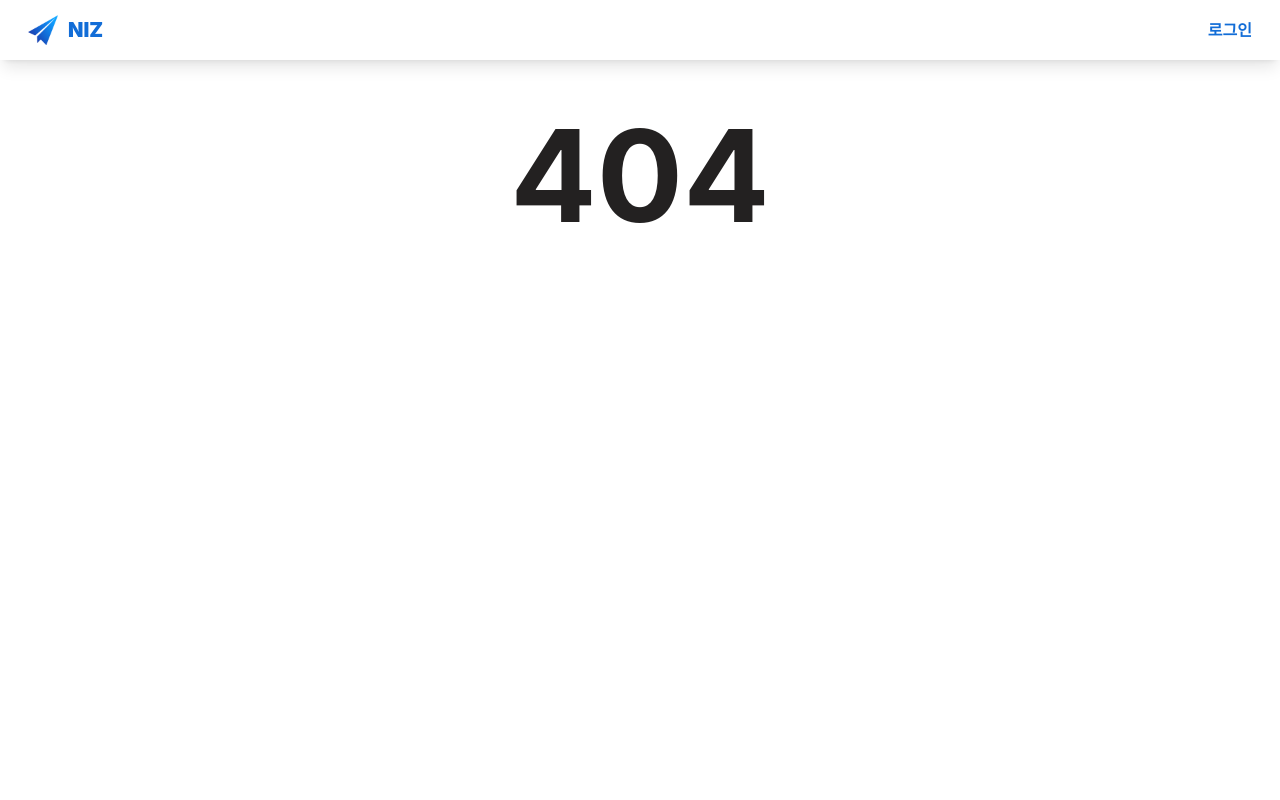
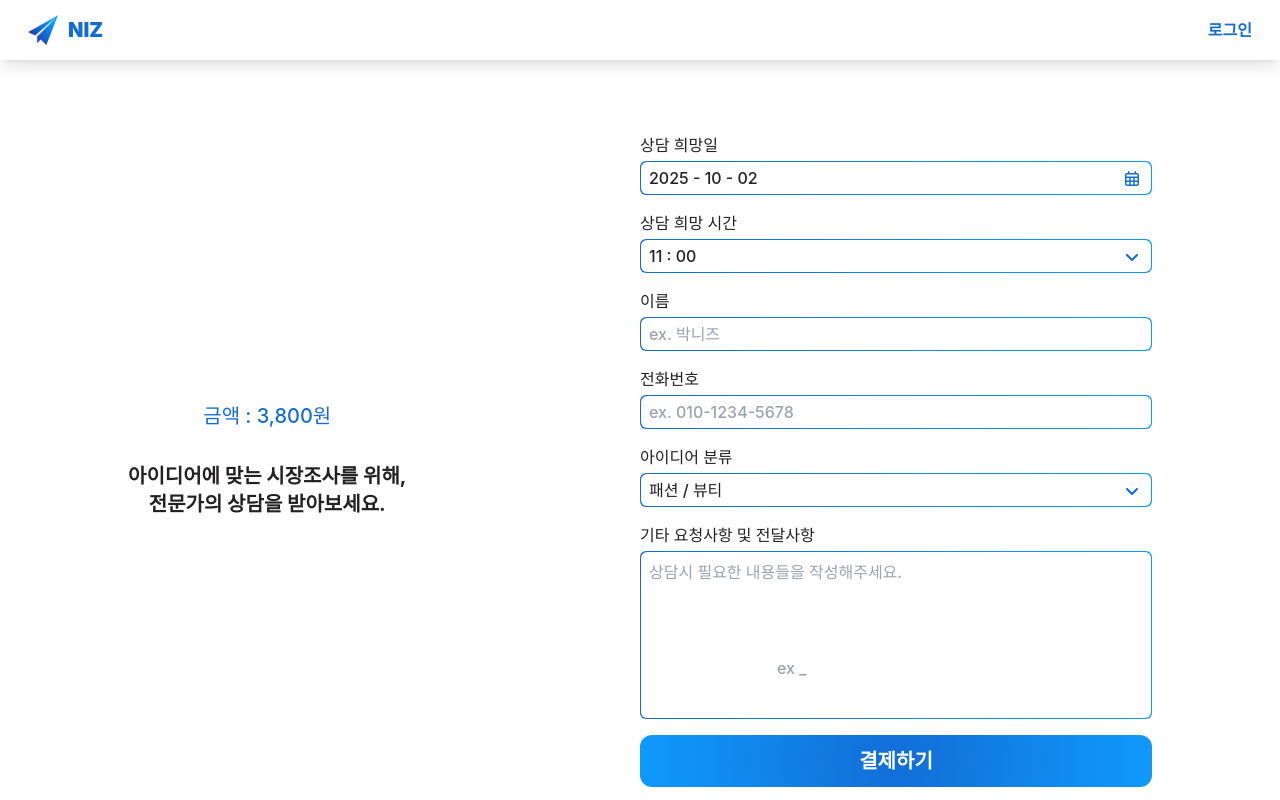
Before and after one commit to NIZ-Solutions/niz-front, a React (Create React App) app: page /subscription in a window 1280 px wide. Before the commit this address had no page. Shown: the top 800 px of the page. Built offline with nearby package versions, Linux system fonts and the light colour scheme.

Commit message:
💄 : Subscription UI 추가

```diff
--- a/src/index.css
+++ b/src/index.css
@@ -1,9 +1,6 @@
 body {
   margin: 0;
-  font-family:
-    -apple-system, BlinkMacSystemFont, "Segoe UI", "Roboto", "Oxygen", "Ubuntu",
-    "Cantarell", "Fira Sans", "Droid Sans", "Helvetica Neue", "Pretendard",
-    sans-serif;
+  font-family: -apple-system, "Pretendard";
   -webkit-font-smoothing: antialiased;
   -moz-osx-font-smoothing: grayscale;
 }
--- a/src/pages/Subscription.tsx
+++ b/src/pages/Subscription.tsx
@@ -1,5 +1,114 @@
+import { FontAwesomeIcon } from "@fortawesome/react-fontawesome";
+import { faAngleDown } from "@fortawesome/free-solid-svg-icons";
+import { faCalendarDays } from "@fortawesome/free-regular-svg-icons";
+
 export default function Submit() {
+  const price = "3800";
+  const textPrice = price.replace(/\B(?<!\.\d*)(?=(\d{3})+(?!\d))/g, ",");
+
   return (
-    <div className="flex h-screen w-full max-w-screen-lg flex-col items-center justify-center gap-8 px-7 pt-[60px] text-center md:flex-row md:justify-between lg:px-0"></div>
+    <div className="flex w-full flex-col items-center px-7 pb-[120px]">
+      <div className="flex min-h-screen w-full min-w-[280px] max-w-screen-lg flex-col items-center justify-center gap-8 pt-[120px] text-center md:flex-row md:justify-between lg:px-0">
+        <div className="flex flex-col gap-8">
+          <p className="text-xl font-medium text-blue-001">
+            금액 : {textPrice}원
+          </p>
+          <h1 className="text-xl font-bold">
+            아이디어에 맞는 시장조사를 위해,
+            <br />
+            전문가의 상담을 받아보세요.
+          </h1>
+        </div>
+        <div className="flex w-full flex-col gap-4 md:max-w-[50%]">
+          {/* 상담 희망일 */}
+          <div className="flex w-full flex-col gap-1 text-left font-medium">
+            <h2 className="">상담 희망일</h2>
+            <div className="relative rounded-md p-[1px] main-gradient">
+              <input
+                className="w-full min-w-[280px] rounded-md px-2 py-1"
+                value={"2025 - 10 - 02"}
+                readOnly
+              />
+              <span className="absolute bottom-[4px] right-[10px] text-gray-002">
+                <FontAwesomeIcon icon={faCalendarDays} color="#126DD7" />
+              </span>
+            </div>
+          </div>
+          {/* 상담 희망 시간 */}
+          <div className="flex w-full flex-col gap-1 text-left font-medium">
+            <h2 className="">상담 희망 시간</h2>
+            <div className="relative rounded-md p-[1px] main-gradient">
+              <input
+                className="w-full min-w-[280px] rounded-md px-2 py-1"
+                value={"11 : 00"}
+                readOnly
+              />
+              <span className="absolute bottom-[4px] right-[10px] text-gray-002">
+                <FontAwesomeIcon icon={faAngleDown} color="#126DD7" />
+              </span>
+            </div>
+          </div>
+          {/* 이름 */}
+          <div className="flex w-full flex-col gap-1 text-left font-medium">
+            <h2 className="">이름</h2>
+            <div className="relative rounded-md p-[1px] main-gradient">
+              <input
+                className="w-full min-w-[280px] rounded-md px-2 py-1"
+                placeholder="ex. 박니즈"
+              />
+            </div>
+          </div>
+          {/* 전화번호 */}
+          <div className="flex w-full flex-col gap-1 text-left font-medium">
+            <h2 className="">전화번호</h2>
+            <div className="relative rounded-md p-[1px] main-gradient">
+              <input
+                className="w-full min-w-[280px] rounded-md px-2 py-1"
+                placeholder="ex. 010-1234-5678"
+              />
+            </div>
+          </div>
+          {/* 아이디어 분류 */}
+          <div className="flex w-full flex-col gap-1 text-left font-medium">
+            <h2 className="">아이디어 분류</h2>
+            <div className="relative rounded-md p-[1px] main-gradient">
+              <input
+                className="w-full min-w-[280px] rounded-md px-2 py-1"
+                value={"패션 / 뷰티"}
+                readOnly
+              />
+              <span className="absolute bottom-[4px] right-[10px] text-gray-002">
+                <FontAwesomeIcon icon={faAngleDown} color="#126DD7" />
+              </span>
+            </div>
+          </div>
+          {/* 기타 요청사항 및 전달사항 */}
+          <div className="flex w-full flex-col gap-1 text-left font-medium">
+            <h2 className="">기타 요청사항 및 전달사항</h2>
+            <div className="min-h-[18svh] content-center rounded-md p-[1px] main-gradient">
+              <div className="rounded-md bg-white-000 p-2">
+                <textarea
+                  className="min-h-[18svh] w-full resize-none bg-transparent"
+                  placeholder="상담시 필요한 내용들을 작성해주세요.&#13;&#10;
+                              ㅤ&#13;&#10;
+                              ex _ &#13;&#10;
+                              아이디어에 대한 구체적인 내용&#13;&#10;
+                              받고싶은 설문조사 종류 및 내용&#13;&#10;
+                              디자인 수정 요청"
+                ></textarea>
+              </div>
+            </div>
+          </div>
+          {/* 버튼 - 결제하기 */}
+          <div className="flex flex-col gap-3">
+            <input
+              className="w-full rounded-xl bg-[radial-gradient(circle_at_center,_var(--tw-gradient-stops))] from-[#126DD7] to-[#0F9AFB] py-3 text-xl font-extrabold text-white-000"
+              type="submit"
+              value="결제하기"
+            />
+          </div>
+        </div>
+      </div>
+    </div>
   );
 }
--- a/src/router/router.tsx
+++ b/src/router/router.tsx
@@ -4,6 +4,7 @@ import Main from "../main/Main";
 import Login from "../pages/Login";
 import Signup from "../pages/Signup";
 import Mypage from "../pages/Mypage";
+import Subscription from "../pages/Subscription";
 
 export default function router() {
   return (
@@ -13,6 +14,7 @@ export default function router() {
       <Route path="/login" element={<Login />} />
       <Route path="/signup" element={<Signup />} />
       <Route path="/mypage" element={<Mypage />} />
+      <Route path="/subscription" element={<Subscription />} />
     </Routes>
   );
 }
```
